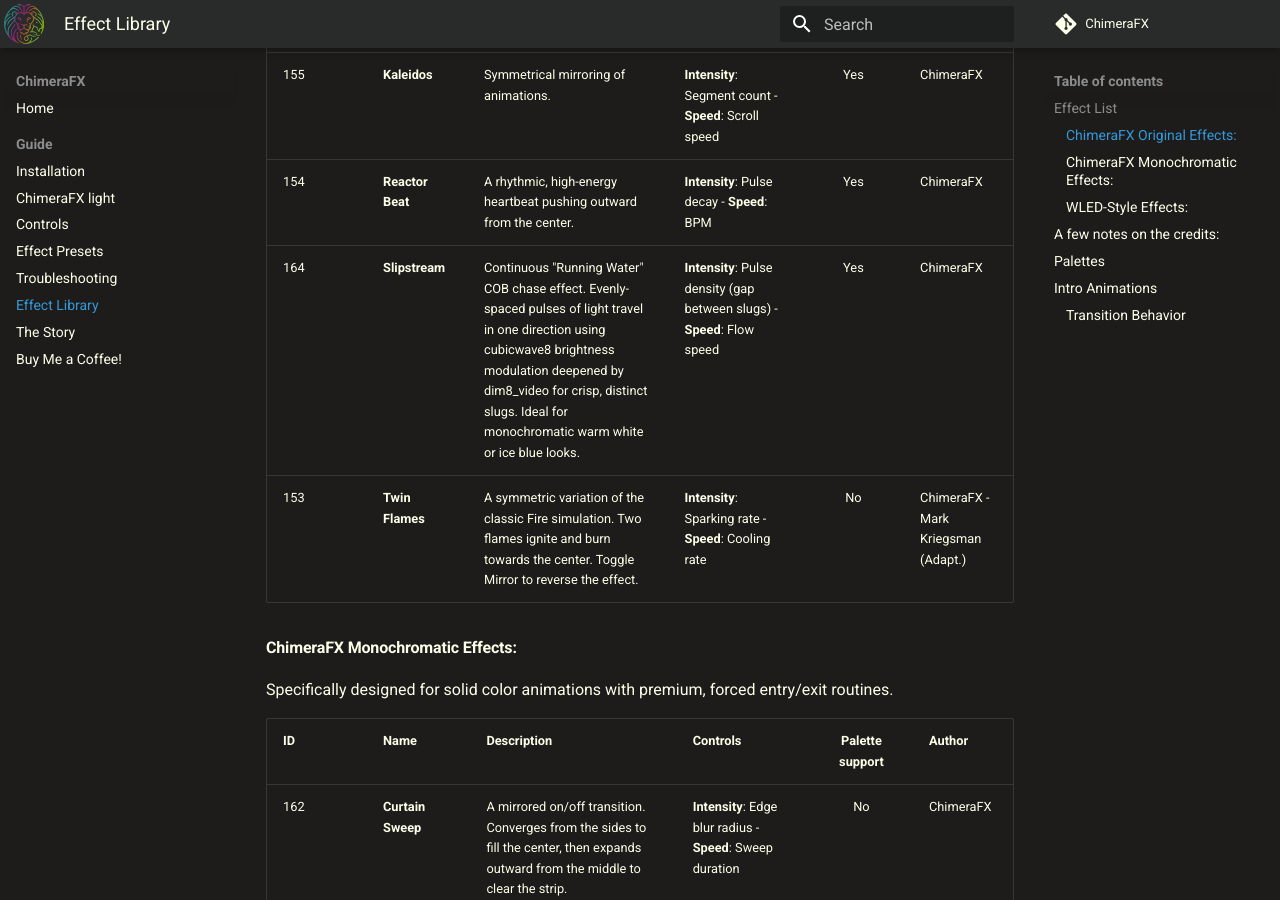
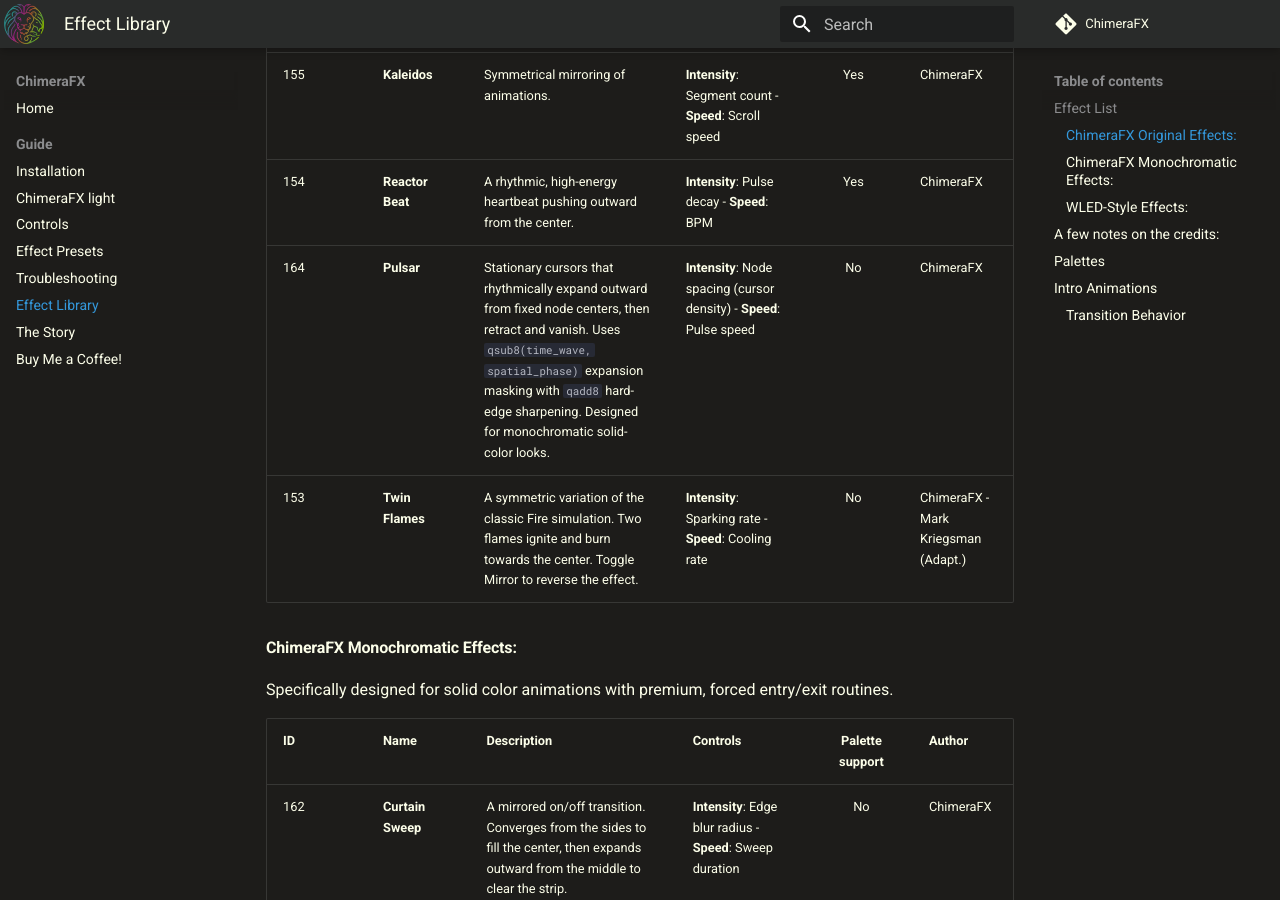
Before and after one commit to effelle/ChimeraFX, an MkDocs documentation site: the page built from docs/Effects-Library.md, in a window 1280 px wide and 900 px high, scrolled down 1200 px. Built offline with MkDocs 1.6.1 and Material for MkDocs 9.7.7, drawn with Linux system fonts in a browser that asks for light colours; comment, search, counter and statistics services are not loaded.

Commit message:
feat: add Pulsar effect (ID 164) - expanding node cursors with monochromatic lock

```diff
--- a/docs/Effects-Library.md
+++ b/docs/Effects-Library.md
@@ -20,7 +20,7 @@
 | 157 | **Follow Us** | Three cursors running from one side to another. | **Intensity**: Cursors distance - **Speed**: Cursors speed | No | ChimeraFX |
 | 155 | **Kaleidos** | Symmetrical mirroring of animations. | **Intensity**: Segment count - **Speed**: Scroll speed | Yes | ChimeraFX |
 | 154 | **Reactor Beat**| A rhythmic, high-energy heartbeat pushing outward from the center. | **Intensity**: Pulse decay - **Speed**: BPM | Yes | ChimeraFX |
-| 164 | **Slipstream** | Continuous "Running Water" COB chase effect. Evenly-spaced pulses of light travel in one direction using cubicwave8 brightness modulation deepened by dim8_video for crisp, distinct slugs. Ideal for monochromatic warm white or ice blue looks. | **Intensity**: Pulse density (gap between slugs) - **Speed**: Flow speed | Yes | ChimeraFX |
+| 164 | **Pulsar** | Stationary cursors that rhythmically expand outward from fixed node centers, then retract and vanish. Uses `qsub8(time_wave, spatial_phase)` expansion masking with `qadd8` hard-edge sharpening. Designed for monochromatic solid-color looks. | **Intensity**: Node spacing (cursor density) - **Speed**: Pulse speed | No | ChimeraFX |
 | 153 | **Twin Flames** | A symmetric variation of the classic Fire simulation. Two flames ignite and burn towards the center. Toggle Mirror to reverse the effect. | **Intensity**: Sparking rate - **Speed**: Cooling rate | No | ChimeraFX - Mark Kriegsman (Adapt.) |
 
 #### ChimeraFX Monochromatic Effects:
```
Also changed, not shown: chimera_fx_effects.yaml (+4 -4 lines), 2 other files.
